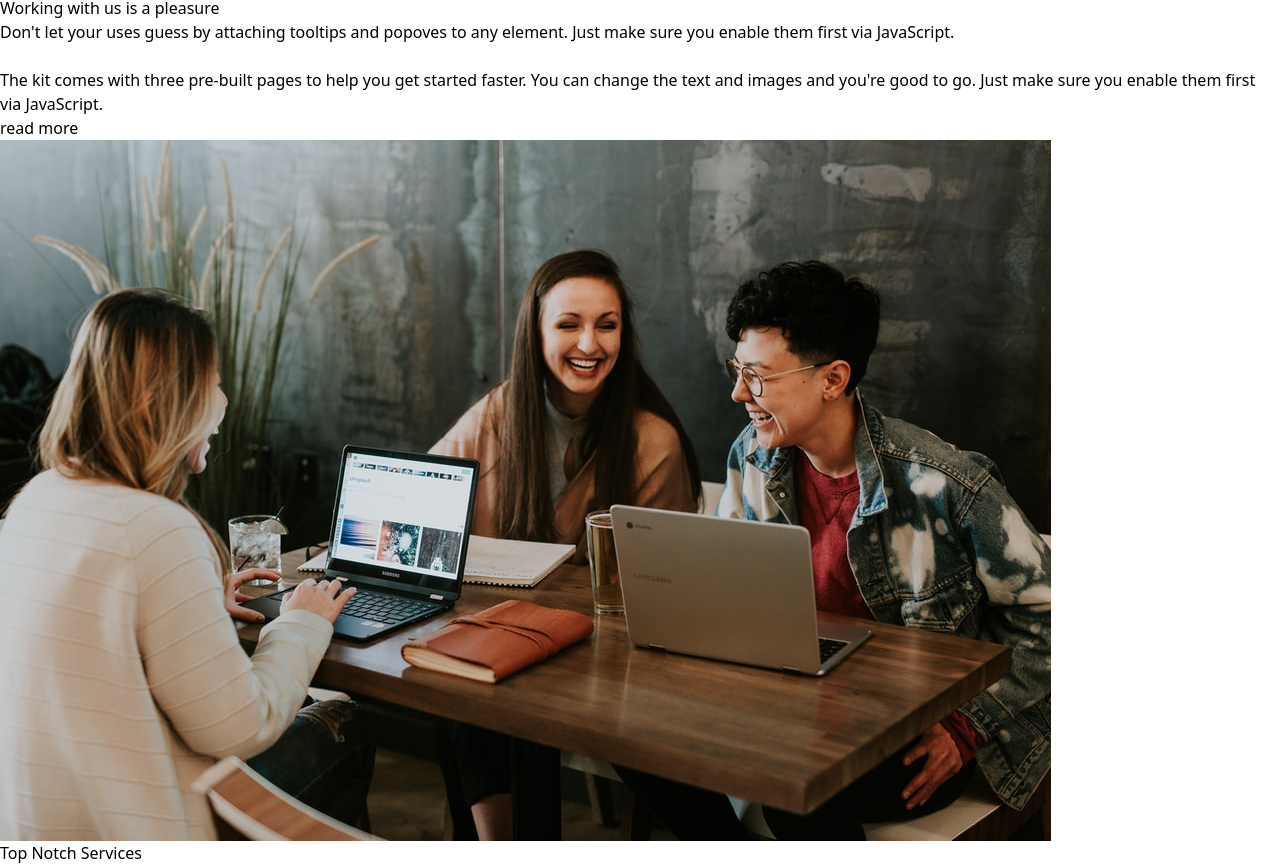
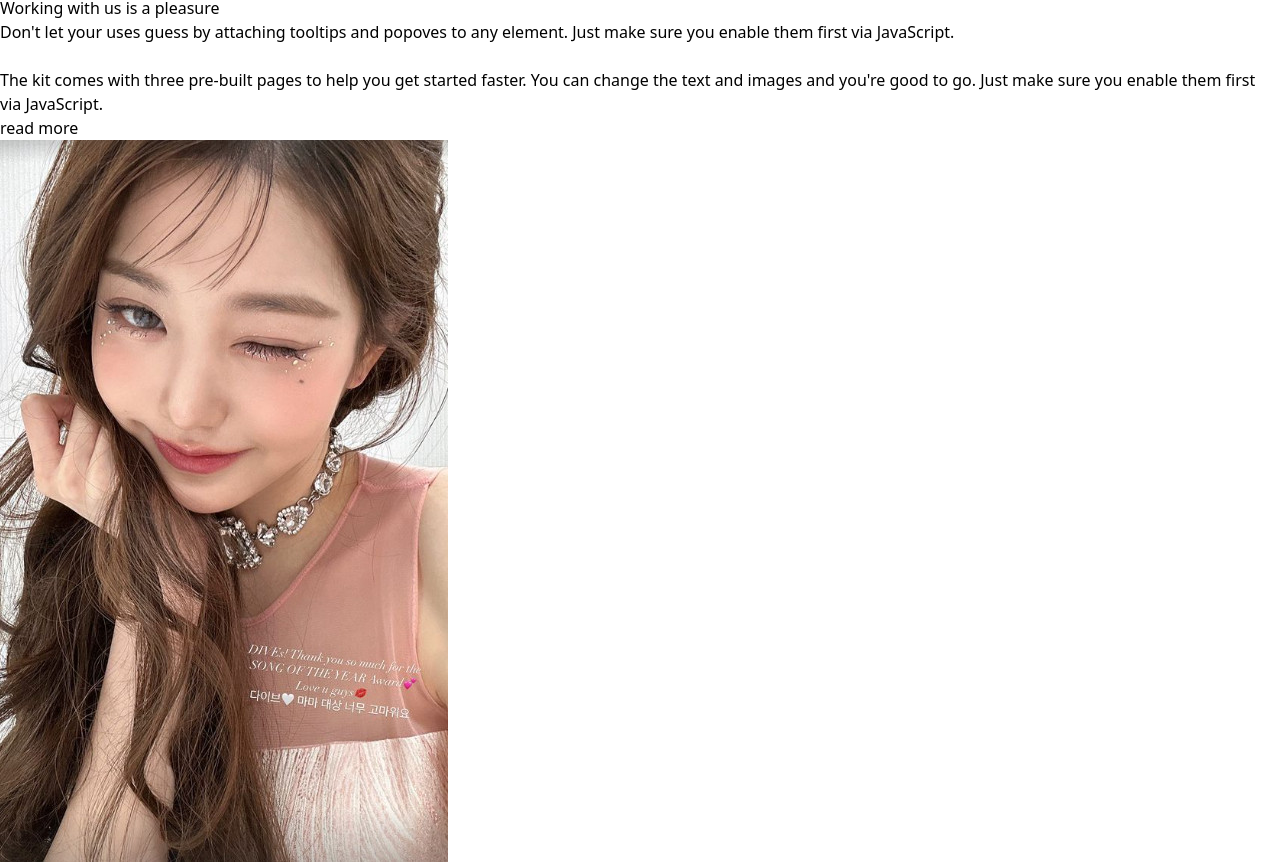
Before and after one commit to sproutbro/front, a React (Vite) app: page /home in a window 1280 px wide. Shown: the part 8116-8981 px from the top of the page. Built offline with nearby package versions, Linux system fonts and the light colour scheme; what @material-tailwind/react would draw is missing.

Commit message:
애니메이션 테스트

```diff
--- a/src/pages/home.jsx
+++ b/src/pages/home.jsx
@@ -110,8 +110,9 @@ export function Home() {
                 <CardHeader className="relative h-56">
                   <img
                     alt="Card Image"
-                    src="/img/teamwork.jpeg"
-                    className="h-full w-full"
+                    src="/img/jwy.jpg"
+                    className="h-full w-full animate-[wiggle_1s_ease-in-out_infinite]"
+                    style={{ objectFit: "contain" }}
                   />
                 </CardHeader>
                 <CardBody>
--- a/src/routes.jsx
+++ b/src/routes.jsx
@@ -22,6 +22,7 @@ export const routes = [
     name: "홈",
     path: "/home",
     element: <Home />,
+    href: "있음",
   },
   {
     icon: UserCircleIcon,
--- a/tailwind.config.cjs
+++ b/tailwind.config.cjs
@@ -4,7 +4,17 @@ const withMT = require("@material-tailwind/react/utils/withMT");
 module.exports = withMT({
   content: ["./index.html", "./src/**/*.{js,ts,jsx,tsx}"],
   theme: {
-    extend: {},
+    extend: {
+      animation: {
+        wiggle: "wiggle 1s ease-in-out infinite",
+      },
+      keyframes: {
+        wiggle: {
+          "0%, 100%": { transform: "rotate(-3deg)" },
+          "50%": { transform: "rotate(3deg)" },
+        },
+      },
+    },
   },
   plugins: [],
 });
```
Also changed, not shown: public/img/jwy.jpg (added).
